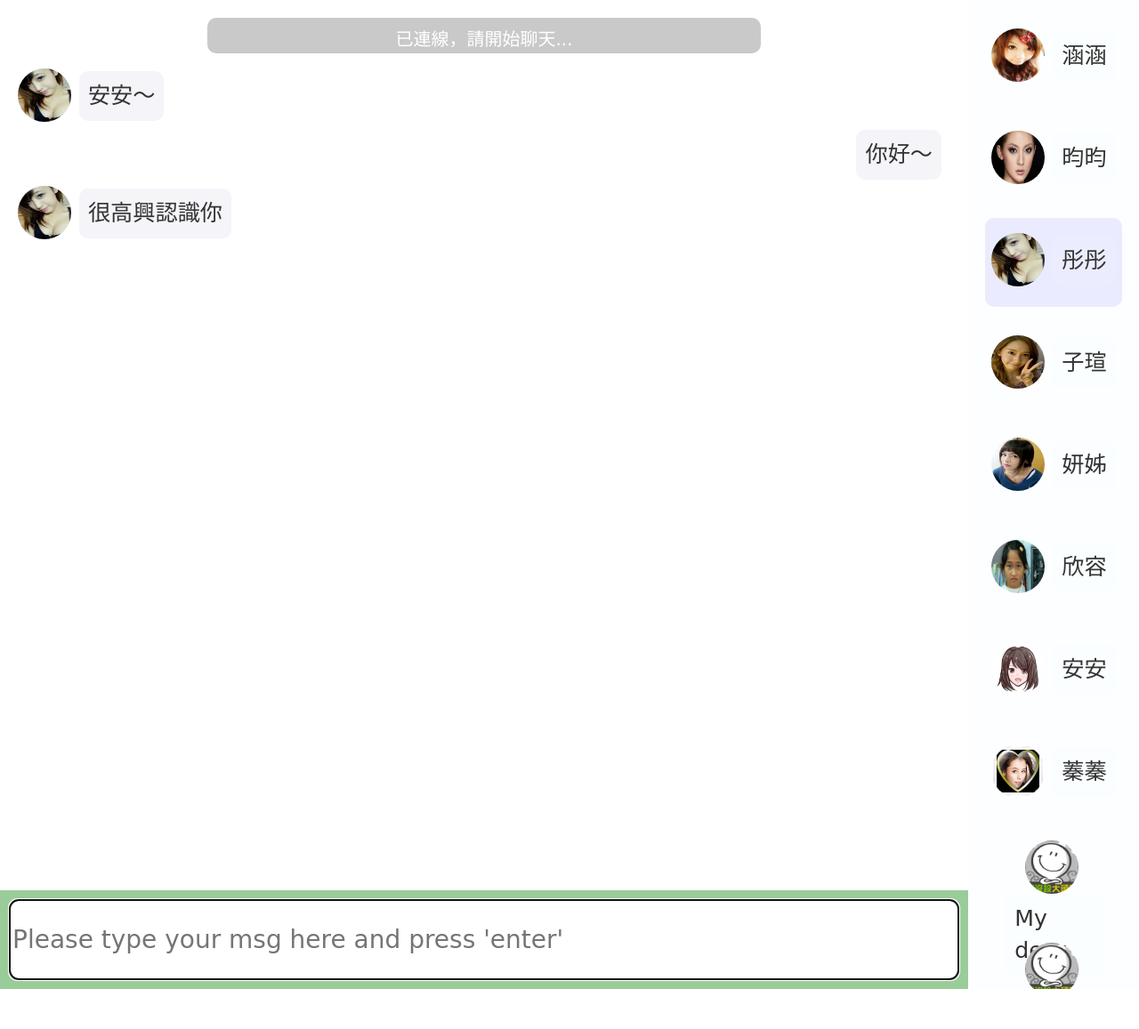
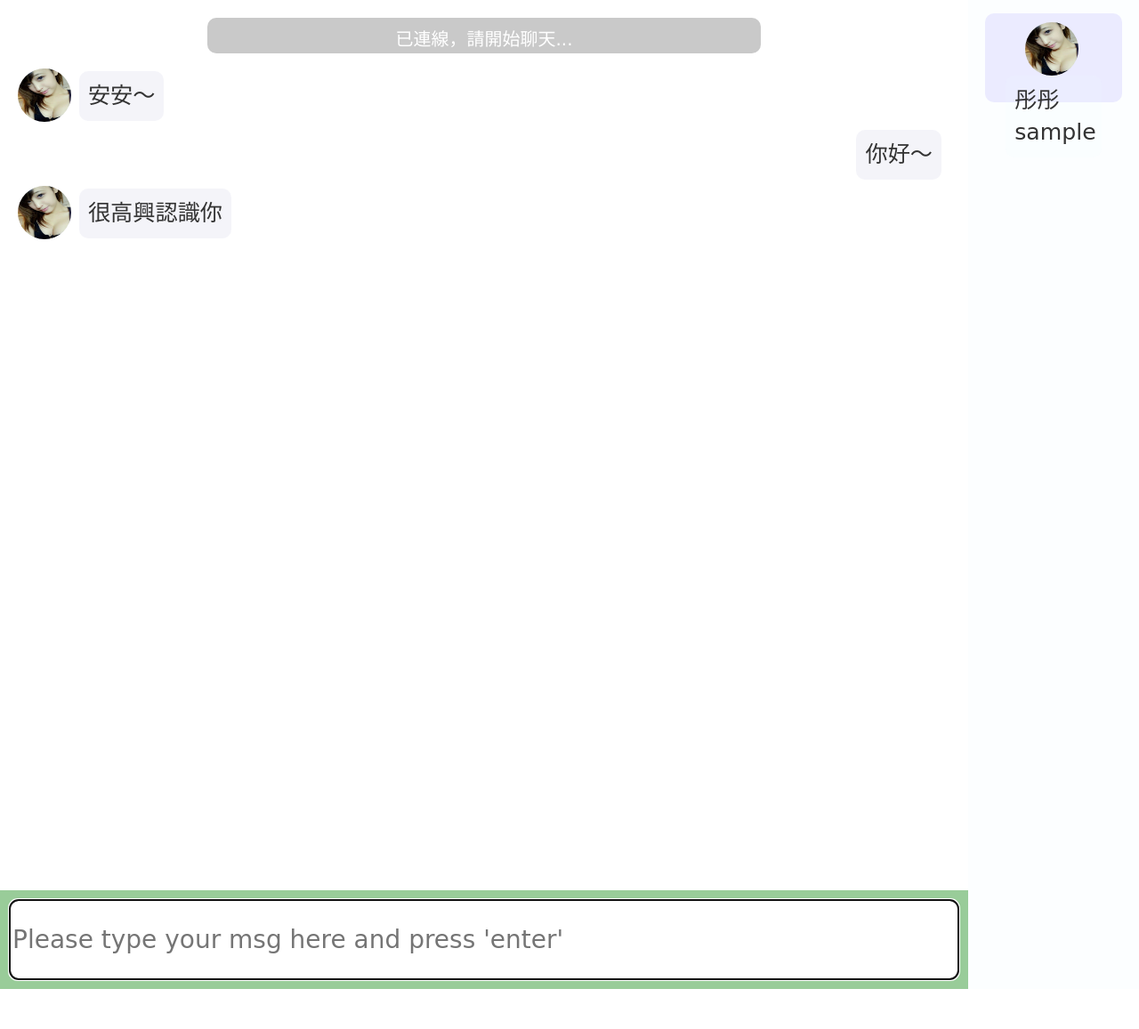
Before and after one commit to MengYing/chatRoom_project, a Python web app: template app/templates/index.html in a window 1280 px wide. Shown: the part 52-1209 px from the top of the page at 89% size. Run offline with Jinja, Linux system fonts and the light colour scheme; the template is opened without the code that fills it: most values are stand-ins (such as "Sample title", 1, 10 or a date in 2020); some libraries are stand-ins or nearby versions.

Commit message:
modify the url_direct and add some exception

```diff
--- a/app/auth/views.py
+++ b/app/auth/views.py
@@ -36,7 +36,7 @@ def logout():
     logout_user()
     session.clear()
     flash('You have been logged out.')
-    return redirect(url_for('main.index'))
+    return redirect(url_for('auth.login'))
 
 
 @auth.route('/register', methods=['GET', 'POST'])
--- a/app/main/views.py
+++ b/app/main/views.py
@@ -91,7 +91,11 @@ def testpage():
 @main.route('/', methods=['GET', 'POST'])
 @main.route('/chatroom', methods=['GET'])
 def index():
-    user = User.query.filter_by(id=session.get('id')[0]).first()
+    try:
+        user = User.query.filter_by(id=session.get('id')[0]).first()
+    except:
+        return redirect(url_for('auth.login'))
+
     chatroom = Chatroom.query.filter_by(full=False).first()
     if not chatroom:
         chatroom = Chatroom()
--- a/app/templates/index.html
+++ b/app/templates/index.html
@@ -49,118 +49,15 @@
 <!-- FRIEND LIST -->
 
 <div id="friend_list" align="center">
-	<div class="friend_container" onmouseover="light(this);" onmouseout="unlight(this);">
-		<div class="floater"></div>
-		<img class="head" src="{{ url_for('static', filename='images/sample2.jpg') }}">
-		<span class="friend_text" align="left">
-			涵涵
-		</span>
-	</div>
-	<div class="friend_container" onmouseover="light(this);" onmouseout="unlight(this);">
-		<div class="floater"></div>
-		<img class="head" src="{{ url_for('static', filename='images/sample3.jpg') }}">
-		<span class="friend_text" align="left">
-			昀昀
-		</span>
-	</div>
+
 	<div class="friend_container" style="background-color: #EBEBFF">
 		<div class="floater"></div>
 		<img class="head" src="{{ url_for('static', filename='images/sample1.jpg') }}">
 		<span class="friend_text" align="left">
-			彤彤
+			彤彤{{ userName }}
 		</span>
 	</div>
-	<div class="friend_container" onmouseover="light(this);" onmouseout="unlight(this);">
-		<div class="floater"></div>
-		<img class="head" src="{{ url_for('static', filename='images/sample4.jpg') }}">
-		<span class="friend_text" align="left">
-			子瑄
-		</span>
-	</div>
-	<div class="friend_container" onmouseover="light(this);" onmouseout="unlight(this);">
-		<div class="floater"></div>
-		<img class="head" src="{{ url_for('static', filename='images/sample5.jpg') }}">
-		<span class="friend_text" align="left">
-			妍姊
-		</span>
-	</div>
-	<div class="friend_container" onmouseover="light(this);" onmouseout="unlight(this);">
-		<div class="floater"></div>
-		<img class="head" src="{{ url_for('static', filename='images/sample6.jpg') }}">
-		<span class="friend_text" align="left">
-			欣容
-		</span>
-	</div>
-	<div class="friend_container" onmouseover="light(this);" onmouseout="unlight(this);">
-		<div class="floater"></div>
-		<img class="head" src="{{ url_for('static', filename='images/sample7.jpg') }}">
-		<span class="friend_text" align="left">
-			安安
-		</span>
-	</div>
-	<div class="friend_container" onmouseover="light(this);" onmouseout="unlight(this);">
-		<div class="floater"></div>
-		<img class="head" src="{{ url_for('static', filename='images/sample8.jpg') }}">
-		<span class="friend_text" align="left">
-			蓁蓁
-		</span>
-	</div>
-	<div class="friend_container" onmouseover="light(this);" onmouseout="unlight(this);">
-		<div class="floater"></div>
-		<img class="head" src="{{ url_for('static', filename='images/sample_x.jpg') }}">
-		<span class="friend_text" align="left">
-			My dear
-		</span>
-	</div>
-	<div class="friend_container" onmouseover="light(this);" onmouseout="unlight(this);">
-		<div class="floater"></div>
-		<img class="head" src="{{ url_for('static', filename='images/sample_x.jpg') }}">
-		<span class="friend_text" align="left">
-			My dear
-		</span>
-	</div>
-	<div class="friend_container" onmouseover="light(this);" onmouseout="unlight(this);">
-		<div class="floater"></div>
-		<img class="head" src="{{ url_for('static', filename='images/sample_x.jpg') }}">
-		<span class="friend_text" align="left">
-			My dear
-		</span>
-	</div>
-	<div class="friend_container" onmouseover="light(this);" onmouseout="unlight(this);">
-		<div class="floater"></div>
-		<img class="head" src="{{ url_for('static', filename='images/sample_x.jpg') }}">
-		<span class="friend_text" align="left">
-			My dear
-		</span>
-	</div>
-	<div class="friend_container" onmouseover="light(this);" onmouseout="unlight(this);">
-		<div class="floater"></div>
-		<img class="head" src="{{ url_for('static', filename='images/sample_x.jpg') }}">
-		<span class="friend_text" align="left">
-			My dear
-		</span>
-	</div>
-	<div class="friend_container" onmouseover="light(this);" onmouseout="unlight(this);">
-		<div class="floater"></div>
-		<img class="head" src="{{ url_for('static', filename='images/sample_x.jpg') }}">
-		<span class="friend_text" align="left">
-			My dear
-		</span>
-	</div>
-	<div class="friend_container" onmouseover="light(this);" onmouseout="unlight(this);">
-		<div class="floater"></div>
-		<img class="head" src="{{ url_for('static', filename='images/sample_x.jpg') }}">
-		<span class="friend_text" align="left">
-			My dear
-		</span>
-	</div>
-	<div class="friend_container" onmouseover="light(this);" onmouseout="unlight(this);">
-		<div class="floater"></div>
-		<img class="head" src="{{ url_for('static', filename='images/sample_x.jpg') }}">
-		<span class="friend_text" align="left">
-			My dear
-		</span>
-	</div>
+
     </div>
 </div>
 <script src="http://ajax.aspnetcdn.com/ajax/jQuery/jquery-1.11.2.min.js"></script>
```
